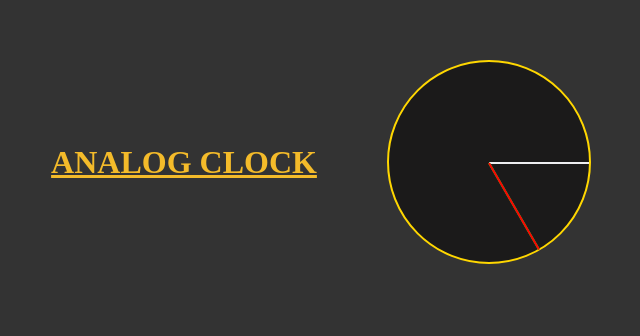
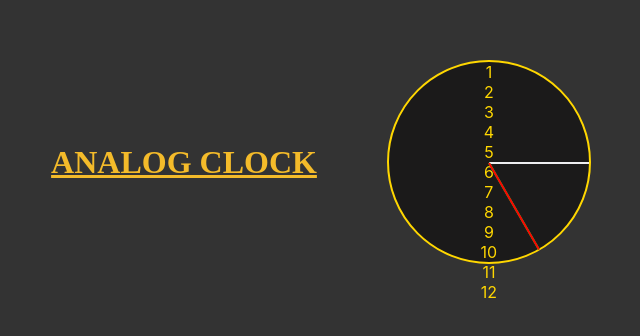
Before and after one commit to ArjunN10/Analog_Timer, a React (Create React App) app: page / in a window 1280 px wide. Shown: the part 238-574 px from the top of the page, without its empty margins (319-959 px from the left). Built offline with nearby package versions, Linux system fonts and the light colour scheme.

Commit message:
Analog Clock

```diff
--- a/src/App.js
+++ b/src/App.js
@@ -31,7 +31,7 @@ const App = () => {
       <h3 className='title'>ANALOG CLOCK</h3>
       <div className="clock">
 
-        {/* <div className="number one">1</div>
+        <div className="number one">1</div>
         <div className="number two">2</div>
         <div className="number three">3</div>
         <div className="number four">4</div>
@@ -42,7 +42,7 @@ const App = () => {
         <div className="number nine">9</div>
         <div className="number ten">10</div>
         <div className="number eleven">11</div>
-        <div className="number twelve">12</div> */}
+        <div className="number twelve">12</div>
 
         <div className="hand hour" style={{ transform: `rotate(${hourDegrees}deg)` }} />
         <div className="hand minute" style={{ transform: `rotate(${minuteDegrees}deg)` }} />
```
